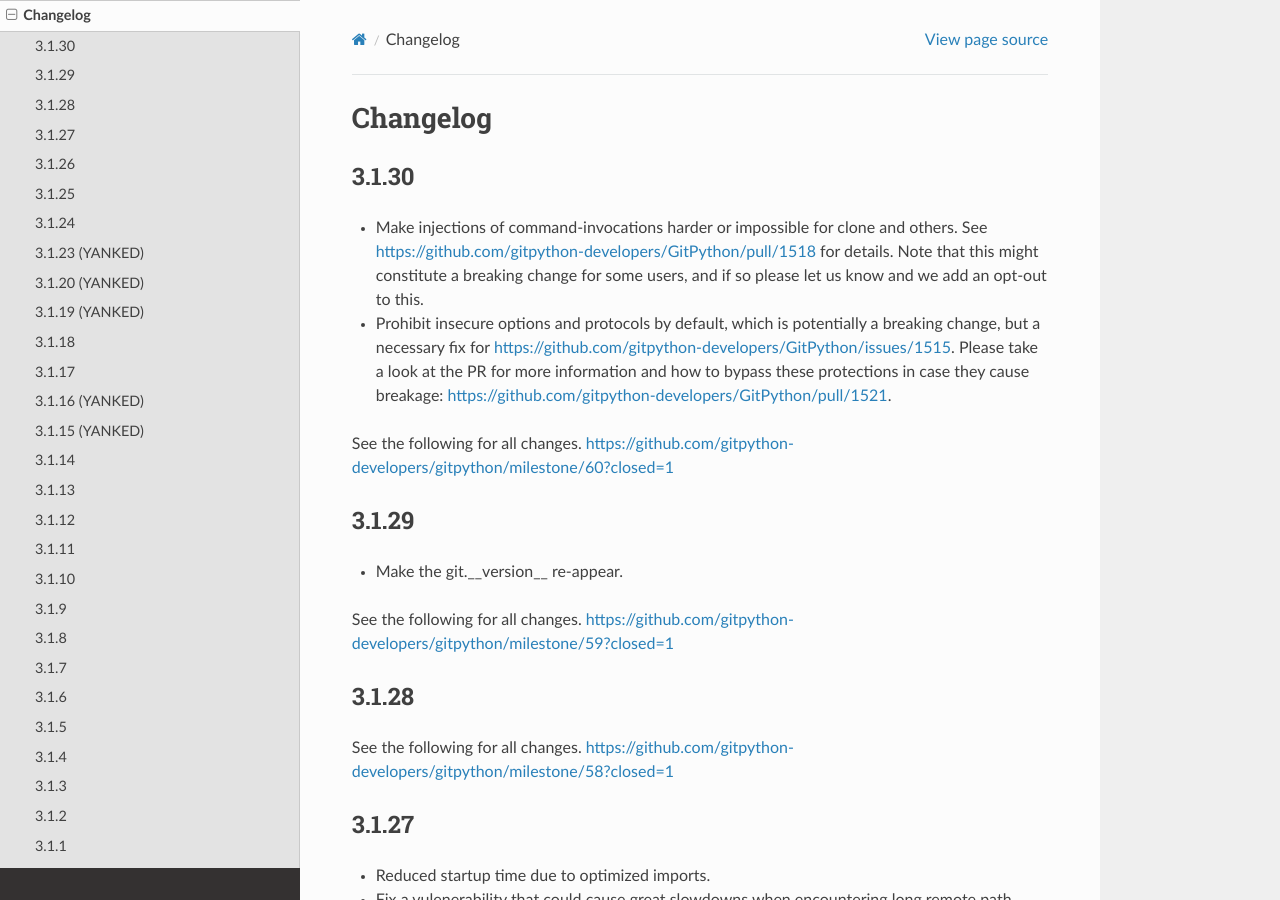
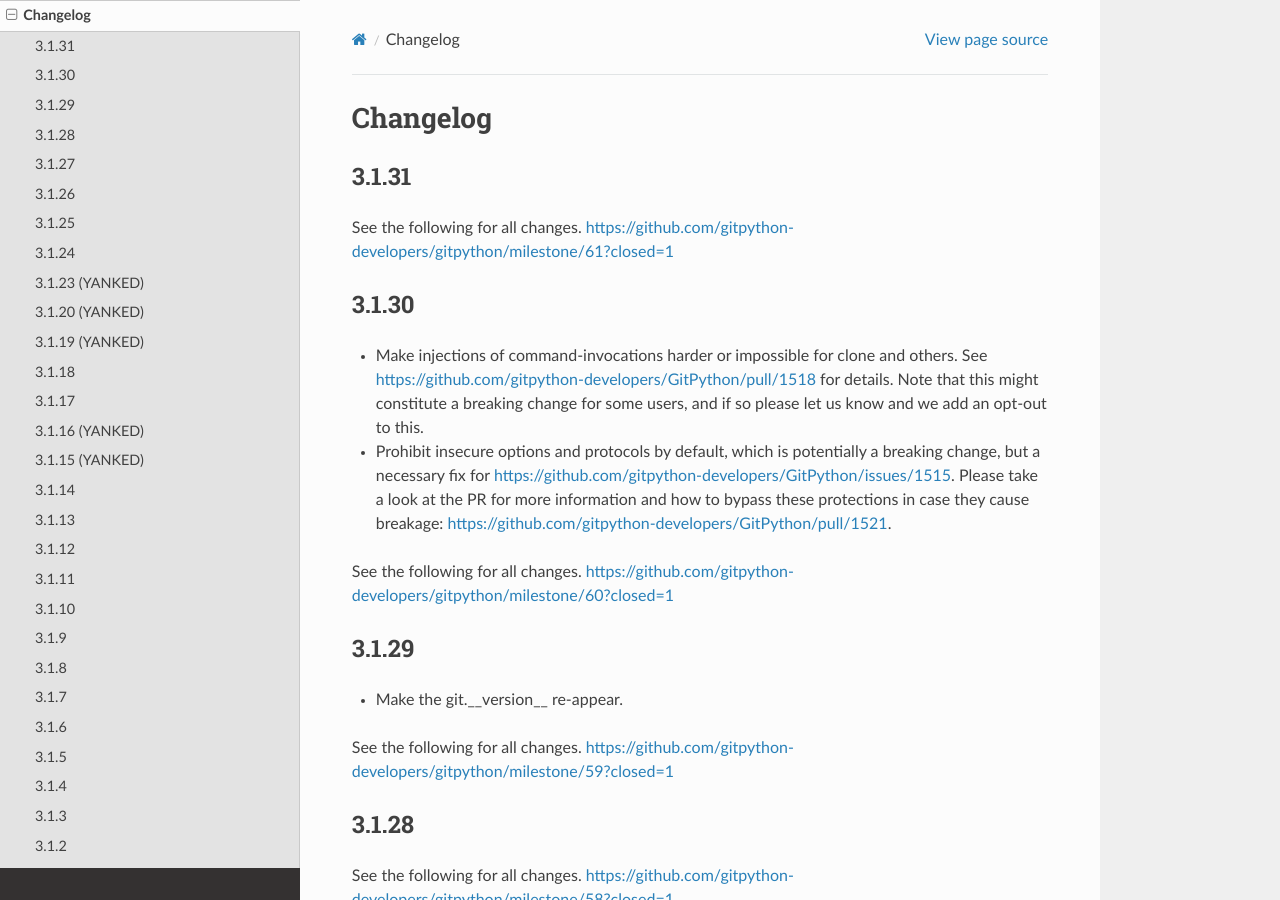
Before and after one commit to gitpython-developers/GitPython, a Sphinx documentation site: the page built from doc/source/changes.rst, in a window 1280 px wide and 900 px high. Built offline with Sphinx 7.4.7 and the Read the Docs theme 2.0.0, drawn with Linux system fonts in a browser that asks for light colours.

Commit message:
prepare next release

```diff
--- a/doc/source/changes.rst
+++ b/doc/source/changes.rst
@@ -1,6 +1,12 @@
 =========
 Changelog
 =========
+
+3.1.31
+======
+
+See the following for all changes.
+https://github.com/gitpython-developers/gitpython/milestone/61?closed=1
 
 3.1.30
 ======
```
Also changed, not shown: 1 other file.
